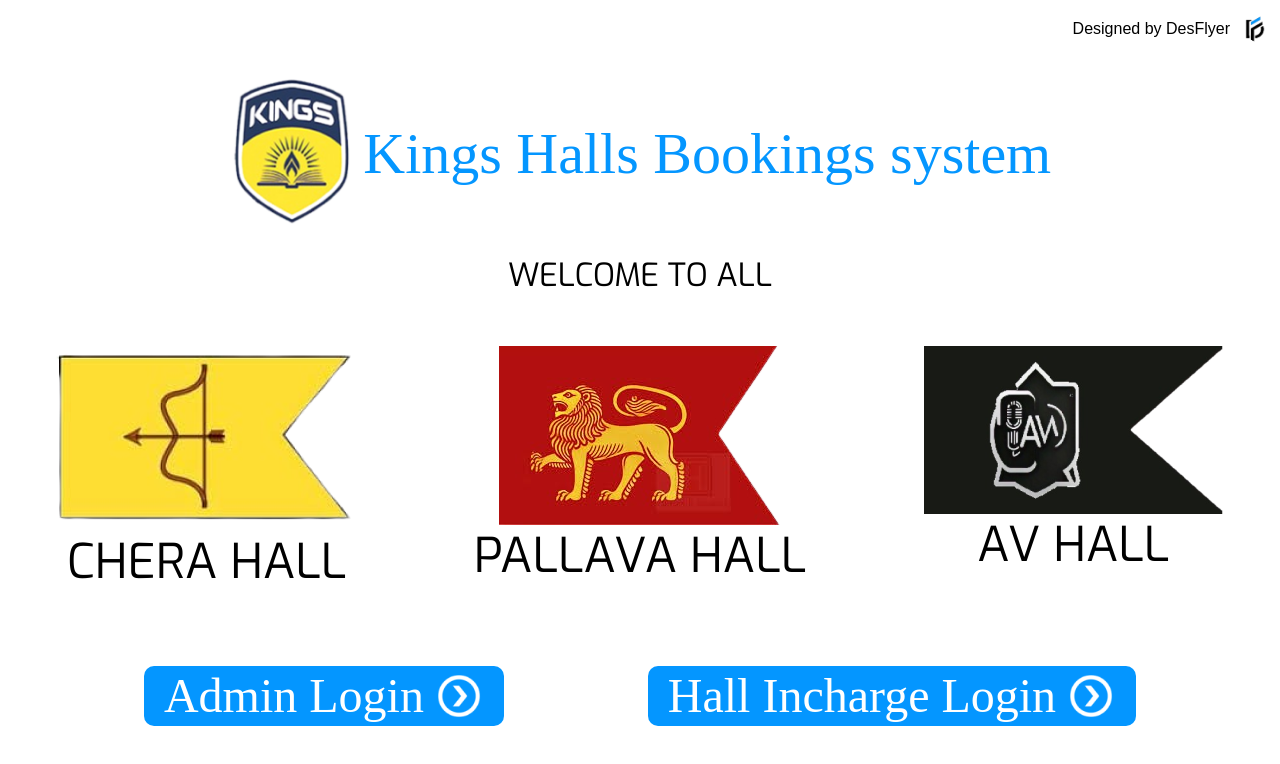
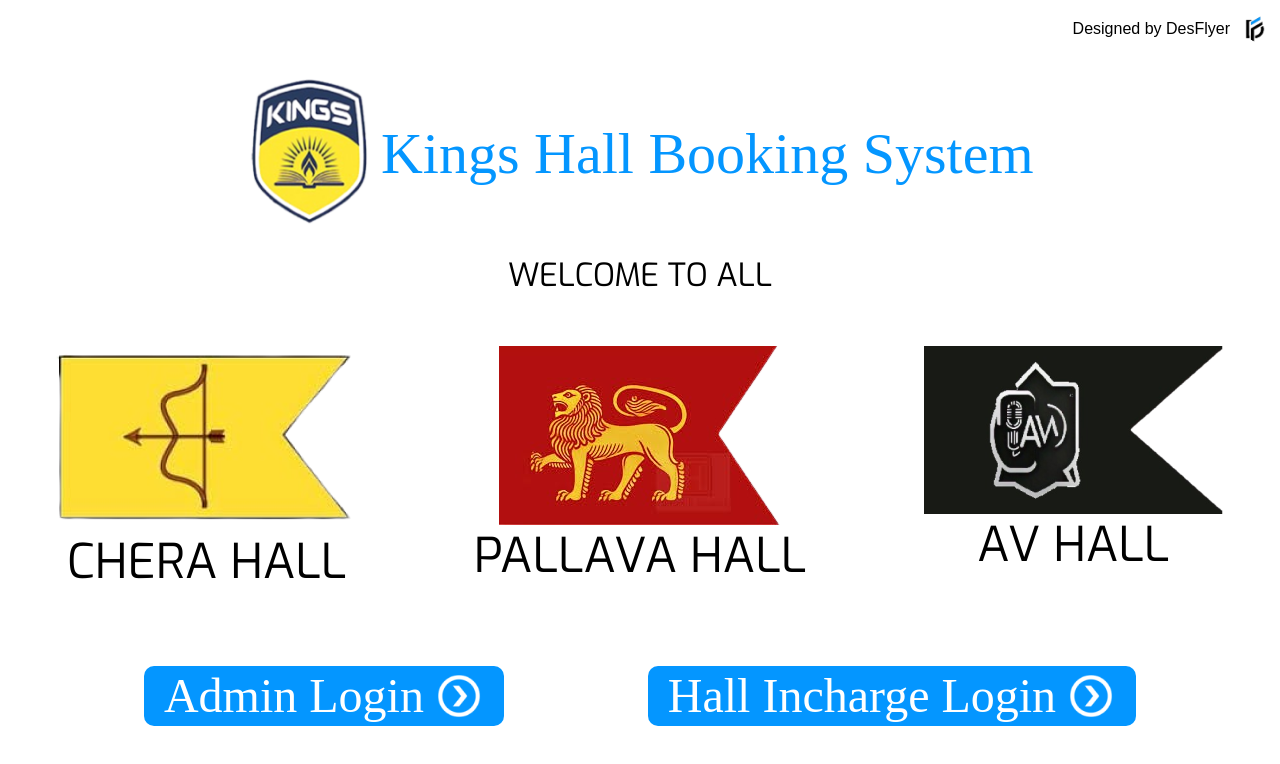
Before and after one commit to Saravanankodi/KingsHall, a React (Vite) app: page / in a window 1280 px wide. Shown: the top 764 px of the page. Built offline with nearby package versions, Linux system fonts and the light colour scheme; a web font is replaced by a local one.

Commit message:
MainHeader.jsx

```diff
--- a/src/components/MainHeader.jsx
+++ b/src/components/MainHeader.jsx
@@ -10,7 +10,7 @@ function MainHeader() {
         </div>
         <div className="heading">
             <h1 className="heading-name">
-                Kings Halls Bookings system
+                Kings Hall Booking System
             </h1>
         </div>
     </section>
```
